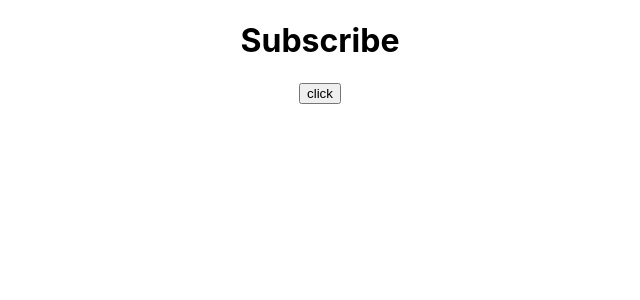
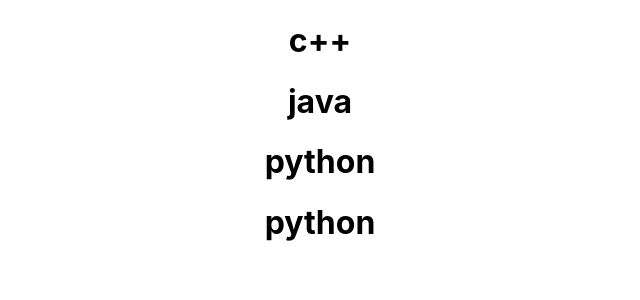
Before and after one commit to alxSoftware2024/React, a React (Create React App) app in the folder my-first-app/: page / in a window 1280 px wide. Shown: the top 300 px of the page, without its empty margins (320-960 px from the left). Built offline with nearby package versions, Linux system fonts and the light colour scheme.

Commit message:
List array value using map() method

```diff
--- a/my-first-app/src/App.js
+++ b/my-first-app/src/App.js
@@ -4,6 +4,7 @@ import Fullname  from './componet/props';
 import EventFunction from './componet/EventFunction'
 import Event_on_class from './componet/Event_on_class'
 import State from './componet/State'
+import List from './componet/list';
 import './App.css';
 function App() {
   return (
@@ -18,7 +19,8 @@ function App() {
      //<EventFunction/>
  */}
  {/* <Event_on_class/> */}
- <State />
+ {/* <State /> */}
+ <List />
     </div>
   );
 }
--- /dev/null
+++ b/my-first-app/src/componet/list.js
@@ -0,0 +1,17 @@
+import React from 'react'
+function List(){
+const prog=['c++','java','python','python']
+return(
+    <div>
+        {/* <h1>{prog[0]}</h1>
+        <h1>{prog[1]}</h1>
+        <h1>{prog[2]}</h1> */
+        }
+        {
+ prog.map((name,index)=><h1 key={index}>{name}</h1>)
+        }
+
+    </div>
+)
+}
+export default List;
```
